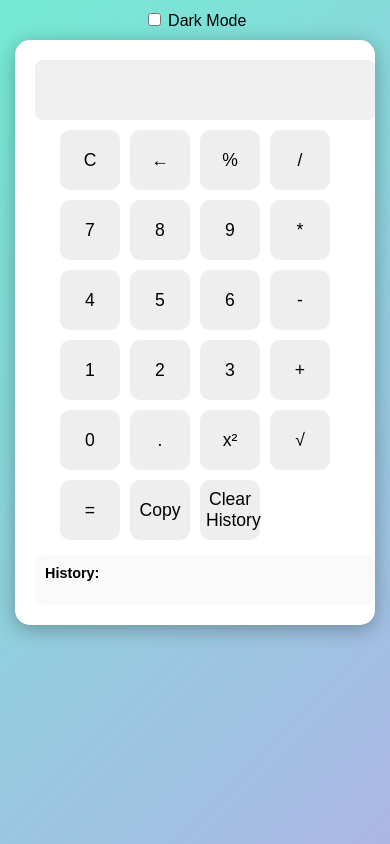
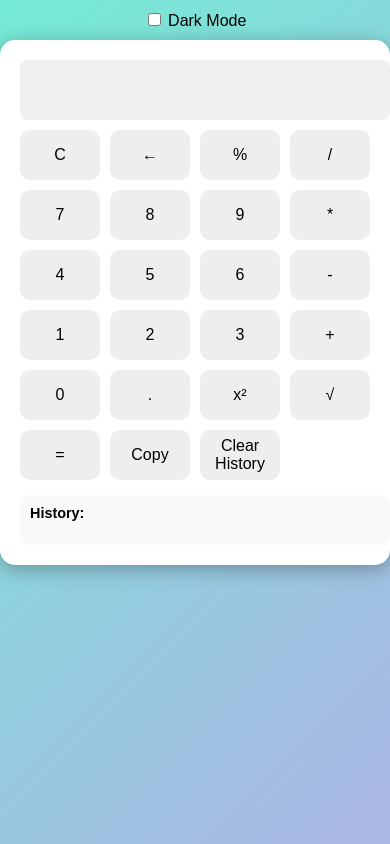
Before and after one commit to niiiiiiikhil/simple-calculator, a plain HTML site: page index.html in a window 390 px wide. Drawn offline with Linux system fonts and the light colour scheme.

Commit message:
Update style.css with mobile-friendly design

```diff
--- a/style.css
+++ b/style.css
@@ -3,7 +3,7 @@ body {
     flex-direction: column;
     align-items: center;
     background: linear-gradient(135deg, #74ebd5, #ACB6E5);
-    height: 100vh;
+    min-height: 100vh;
     margin: 0;
     font-family: Arial, sans-serif;
     transition: background-color 0.3s;
@@ -23,7 +23,8 @@ body {
     padding: 20px;
     border-radius: 15px;
     box-shadow: 0 4px 20px rgba(0, 0, 0, 0.3);
-    width: 320px;
+    width: 90%;
+    max-width: 350px;
     transition: background-color 0.3s, color 0.3s;
 }
 
@@ -51,15 +52,14 @@ body {
 
 .buttons {
     display: grid;
-    grid-template-columns: repeat(4, 60px);
+    grid-template-columns: repeat(4, 1fr);
     grid-gap: 10px;
-    justify-content: center;
 }
 
 button {
-    width: 60px;
+    width: 100%;
     height: 60px;
-    font-size: 1.1em;
+    font-size: 1.2em;
     border: none;
     border-radius: 10px;
     background-color: #eee;
@@ -95,3 +95,14 @@ button:hover {
 .dark-mode #history {
     background: #555;
 }
+
+@media (max-width: 400px) {
+    button {
+        height: 50px;
+        font-size: 1em;
+    }
+
+    #display {
+        font-size: 1.4em;
+    }
+}
```
